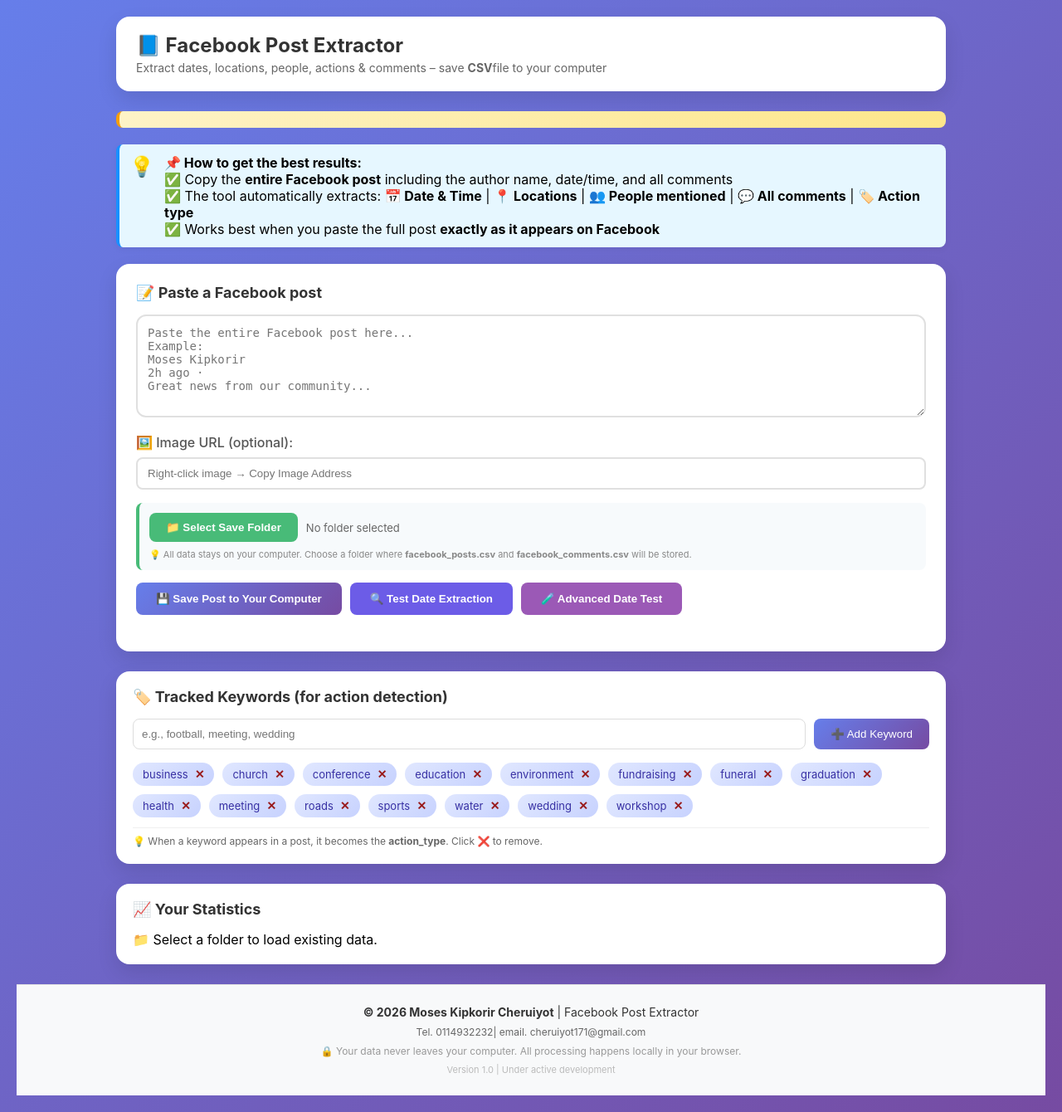
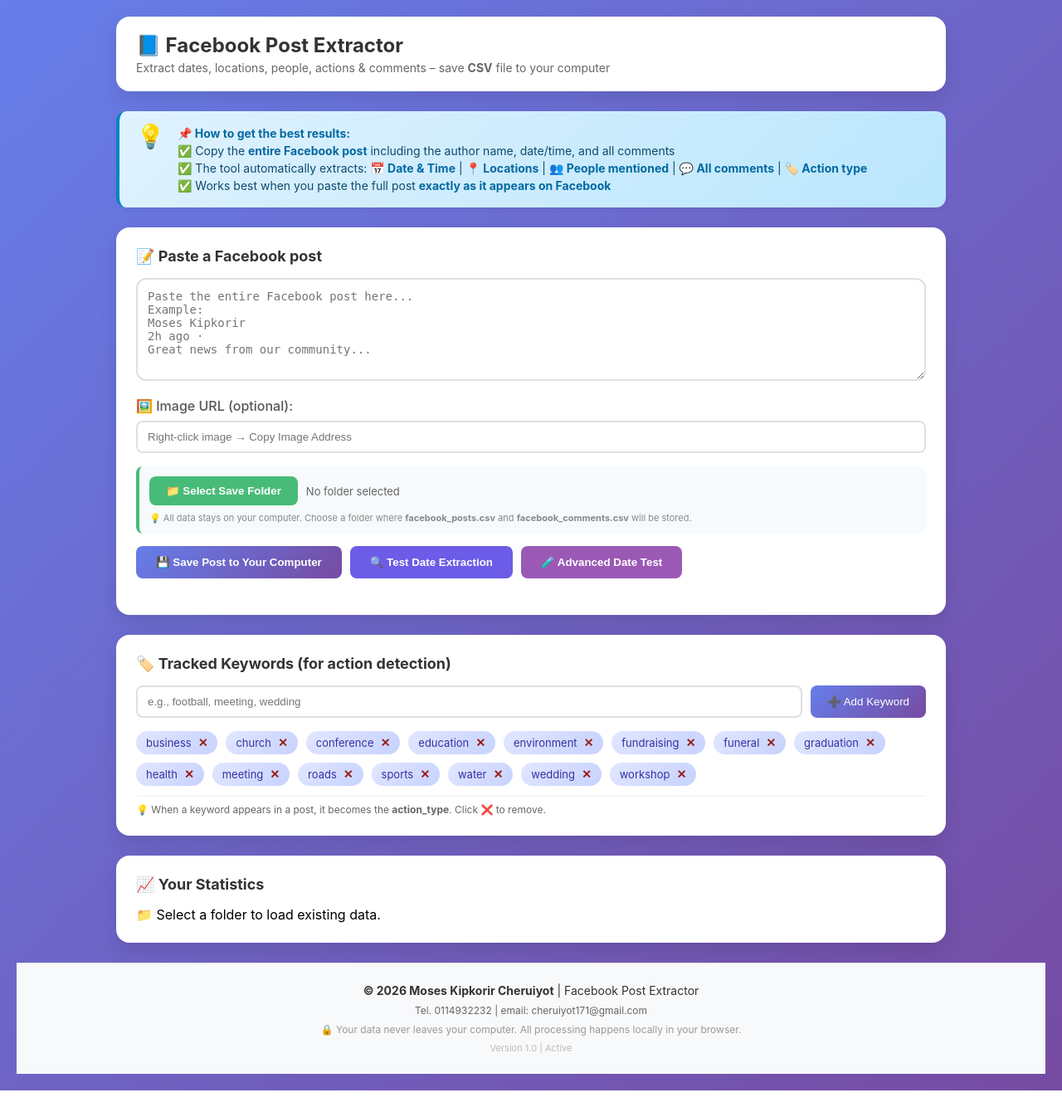
Before and after one commit to tarimbowestkenya-maker/Facebook-dataCollector, a Flask app: page / in a window 1280 px wide. Shown: the whole page at 83% size. After the commit the page ends 1314 px from the top, so only its background shows below. Run offline with Flask 3, Linux system fonts and the light colour scheme; data comes from the database, SQL or seed files in the repository.

Commit message:
Add files via upload

```diff
--- a/templates/index.html
+++ b/templates/index.html
@@ -17,26 +17,19 @@
     <link rel="stylesheet" href="{{ url_for('static', filename='css/style.css') }}">
 </head>
 <body>
-    <!--body content -->
-<body>
     <div class="container">
         <!-- Header -->
         <div class="header-bar">
             <div>
                 <h1>📘 Facebook Post Extractor</h1>
-                <p class="subtitle">Extract dates, locations, people, actions & comments – save <strong>CSV</strong>file to your computer</p>
+                <p class="subtitle">Extract dates, locations, people, actions & comments – save <strong>CSV</strong> file to your computer</p>
             </div>
         </div>
 
-        <!-- Under Construction Banner -->
-        <div style="background: linear-gradient(135deg, #fef3c7 0%, #fde68a 100%); border-left: 4px solid #f59e0b; padding: 10px 16px; margin-bottom: 20px; border-radius: 8px; display: flex; align-items: center; gap: 12px;">
-
-        </div>
-
         <!-- Helpful Info Banner -->
-        <div class="info-banner" style="background: #e6f7ff; border-left: 4px solid #1890ff; padding: 12px; margin-bottom: 20px; border-radius: 8px; display: flex; gap: 12px;">
-            <div style="font-size: 24px;">💡</div>
-            <div>
+        <div class="info-banner">
+            <div class="info-banner-icon">💡</div>
+            <div class="info-banner-content">
                 <strong>📌 How to get the best results:</strong><br>
                 ✅ Copy the <strong>entire Facebook post</strong> including the author name, date/time, and all comments<br>
                 ✅ The tool automatically extracts: <strong>📅 Date & Time</strong> | <strong>📍 Locations</strong> | <strong>👥 People mentioned</strong> | <strong>💬 All comments</strong> | <strong>🏷️ Action type</strong><br>
@@ -65,29 +58,29 @@
             </div>
 
             <div class="button-group" style="display: flex; gap: 10px; flex-wrap: wrap; margin-top: 10px;">
-                <button id="saveBtn" class="btn-primary" style="background: linear-gradient(135deg, #667eea 0%, #764ba2 100%); color: white; border: none; padding: 12px 24px; border-radius: 8px; cursor: pointer;">💾 Save Post to Your Computer</button>
-                <button id="debugBtn" class="btn-secondary" style="background: #6c5ce7; color: white; border: none; padding: 12px 24px; border-radius: 8px; cursor: pointer;">🔍 Test Date Extraction</button>
-                <button id="testDateBtn" class="btn-secondary" style="background: #9b59b6; color: white; border: none; padding: 12px 24px; border-radius: 8px; cursor: pointer;">🧪 Advanced Date Test</button>
+                <button id="saveBtn" class="btn-primary">💾 Save Post to Your Computer</button>
+                <button id="debugBtn" class="btn-secondary" style="background: #6c5ce7;">🔍 Test Date Extraction</button>
+                <button id="testDateBtn" class="btn-secondary" style="background: #9b59b6;">🧪 Advanced Date Test</button>
             </div>
             <div id="result"></div>
         </div>
 
         <!-- Keyword Manager Section -->
-        <div class="keyword-manager" style="background: white; border-radius: 16px; padding: 20px; margin-bottom: 24px; box-shadow: 0 10px 25px rgba(0,0,0,0.1);">
-            <h3 style="margin-bottom: 16px;">🏷️ Tracked Keywords (for action detection)</h3>
-            <div class="keyword-input-group" style="display: flex; gap: 10px; margin-bottom: 16px;">
-                <input type="text" id="newKeyword" placeholder="e.g., football, meeting, wedding" class="keyword-input" style="flex: 1; padding: 10px; border: 1px solid #ddd; border-radius: 8px;">
-                <button id="addKeywordBtn" class="btn-small" style="background: linear-gradient(135deg, #667eea 0%, #764ba2 100%); color: white; border: none; padding: 10px 20px; border-radius: 8px; cursor: pointer;">➕ Add Keyword</button>
+        <div class="keyword-manager">
+            <h3>🏷️ Tracked Keywords (for action detection)</h3>
+            <div class="keyword-input-group">
+                <input type="text" id="newKeyword" placeholder="e.g., football, meeting, wedding" class="keyword-input">
+                <button id="addKeywordBtn" class="btn-small">➕ Add Keyword</button>
             </div>
-            <div id="keywordTags" class="keyword-tags" style="display: flex; flex-wrap: wrap; gap: 10px; margin-bottom: 12px; min-height: 50px;">
+            <div id="keywordTags" class="keyword-tags">
                 <p style="color: #999; font-size: 13px;">Loading keywords...</p>
             </div>
-            <p class="keyword-hint" style="font-size: 12px; color: #666; margin-top: 8px;">💡 When a keyword appears in a post, it becomes the <strong>action_type</strong>. Click ❌ to remove.</p>
+            <p class="keyword-hint">💡 When a keyword appears in a post, it becomes the <strong>action_type</strong>. Click ❌ to remove.</p>
         </div>
 
         <!-- Statistics Section -->
-        <div class="stats-section" style="background: white; border-radius: 16px; padding: 20px; margin-bottom: 24px; box-shadow: 0 10px 25px rgba(0,0,0,0.1);">
-            <h3 style="margin-bottom: 16px;">📈 Your Statistics</h3>
+        <div class="stats-section">
+            <h3>📈 Your Statistics</h3>
             <div id="stats">📁 Select a folder to load existing data.</div>
         </div>
 
@@ -100,16 +93,13 @@
                 <strong>© 2026 Moses Kipkorir Cheruiyot</strong> | Facebook Post Extractor
             </p>
             <p style="margin: 0 0 8px 0; font-size: 12px; color: #666;">
-                Tel. 0114932232| email. cheruiyot171@gmail.com
-            </p>
-            <p style="margin: 0 0 8px 0; font-size: 12px; color: #666;">
-
+                Tel. 0114932232 | email: cheruiyot171@gmail.com
             </p>
             <p style="margin: 0; font-size: 12px; color: #999;">
                 🔒 Your data never leaves your computer. All processing happens locally in your browser.
             </p>
             <p style="margin: 8px 0 0 0; font-size: 11px; color: #bbb;">
-                Version 1.0 | Under active development
+                Version 1.0 | Active
             </p>
         </div>
     </footer>
@@ -129,7 +119,6 @@
                 statusSpan.innerHTML = `✅ Folder: ${folderHandle.name}`;
                 statusSpan.style.color = '#22543d';
                 await loadExistingData();
-                // Also reload keywords from folder if exists
                 if (typeof loadKeywords === 'function') loadKeywords();
             } catch (error) {
                 console.error(error);
@@ -265,11 +254,11 @@
                 await saveCSVToFile('facebook_comments.csv', existingComments);
                 const warn = (!extracted.post_date || extracted.post_date === '❌ Not detected') ? '<div style="background:#fff3cd; padding:10px; margin-top:10px; border-left:4px solid #ffc107;">⚠️ No date detected. Facebook usually shows "14h", "Yesterday", or "April 28 at 5:40 AM".</div>' : '';
                 resultDiv.innerHTML = `
-                    <div class="success" style="background: #c6f6d5; color: #22543d; padding: 12px; border-radius: 8px; margin-bottom: 12px;">✅ Post saved!</div>
-                    <div class="extracted" style="background: #f7fafc; padding: 16px; border-radius: 12px;">
+                    <div class="success">✅ Post saved!</div>
+                    <div class="extracted">
                         📅 Date: <strong>${extracted.post_date || '—'}</strong><br>
                         📍 Location: ${extracted.locations || '—'}<br>
-                        🏷️ Action: <span style="background: #667eea; color: white; padding: 2px 8px; border-radius: 12px; font-size: 12px;">${extracted.action_type}</span><br>
+                        🏷️ Action: <span class="action-badge">${extracted.action_type}</span><br>
                         👥 People: ${extracted.people_mentioned || '—'}<br>
                         💬 Key quote: "${extracted.key_quote || ''}"<br>
                         💬 Comments found: ${(extracted.comments || []).length}<br>
@@ -281,7 +270,7 @@
                 document.getElementById('imageUrl').value = '';
                 displayStatsFromPosts(existingPosts);
             } catch(e) {
-                resultDiv.innerHTML = `<div class="error" style="background: #fed7d7; color: #742a2a; padding: 12px; border-radius: 8px;">❌ ${e.message}</div>`;
+                resultDiv.innerHTML = `<div class="error">❌ ${e.message}</div>`;
             }
         }
 
@@ -298,24 +287,24 @@
                 else withoutDate++;
             });
             statsDiv.innerHTML = `
-                <div style="display: grid; grid-template-columns: repeat(auto-fit, minmax(120px, 1fr)); gap: 16px; margin-bottom: 20px;">
-                    <div style="background: linear-gradient(135deg, #f8f9fa 0%, #e9ecef 100%); padding: 16px; border-radius: 12px; text-align: center;">
-                        <div style="font-size: 28px; font-weight: bold; color: #667eea;">${posts.length}</div>
-                        <div style="font-size: 12px; color: #666;">Total Posts</div>
+                <div class="stats-grid">
+                    <div class="stat-card">
+                        <div class="stat-number">${posts.length}</div>
+                        <div class="stat-label">Total Posts</div>
                     </div>
-                    <div style="background: linear-gradient(135deg, #f8f9fa 0%, #e9ecef 100%); padding: 16px; border-radius: 12px; text-align: center;">
-                        <div style="font-size: 28px; font-weight: bold; color: #48bb78;">${withDate}</div>
-                        <div style="font-size: 12px; color: #666;">With Dates</div>
+                    <div class="stat-card">
+                        <div class="stat-number">${withDate}</div>
+                        <div class="stat-label">With Dates</div>
                     </div>
-                    <div style="background: linear-gradient(135deg, #f8f9fa 0%, #e9ecef 100%); padding: 16px; border-radius: 12px; text-align: center;">
-                        <div style="font-size: 28px; font-weight: bold; color: #ed8936;">${withoutDate}</div>
-                        <div style="font-size: 12px; color: #666;">Missing Dates</div>
+                    <div class="stat-card">
+                        <div class="stat-number">${withoutDate}</div>
+                        <div class="stat-label">Missing Dates</div>
                     </div>
                 </div>
-                <div style="margin-top: 16px; padding-top: 16px; border-top: 1px solid #e0e0e0;">
+                <div class="action-breakdown">
                     <strong>📍 Actions detected:</strong>
-                    <div style="display: flex; flex-wrap: wrap; gap: 8px; margin-top: 10px;">
-                        ${Object.entries(actionCounts).map(([a,c]) => `<span style="background: #e0e7ff; color: #3730a3; padding: 4px 12px; border-radius: 20px; font-size: 12px;">${a.replace(/_/g,' ')}: ${c}</span>`).join('')}
+                    <div class="action-tags">
+                        ${Object.entries(actionCounts).map(([a,c]) => `<span class="action-tag">${a.replace(/_/g,' ')}: ${c}</span>`).join('')}
                     </div>
                 </div>
             `;
@@ -330,7 +319,7 @@
             const res = await fetch('/debug_date', { method:'POST', headers:{'Content-Type':'application/json'}, body: JSON.stringify({post_text:postText}) });
             const data = await res.json();
             resultDiv.innerHTML = `
-                <div class="extracted" style="background: #f7fafc; padding: 16px; border-radius: 12px;">
+                <div class="extracted">
                     <strong>🔍 Date extraction debug</strong><br>
                     📅 Extracted: <strong>${data.extracted_date || 'NOT FOUND'}</strong><br>
                     📝 First lines:<br><code style="font-size:11px; display: block; background: #f0f0f0; padding: 8px; margin-top: 5px;">${(data.raw_text_preview || '').replace(/</g, '&lt;')}</code><br>
@@ -349,7 +338,7 @@
             const data = await res.json();
             const ok = data.success ? '✅ Date found' : '❌ No date detected';
             resultDiv.innerHTML = `
-                <div class="extracted" style="background: #f7fafc; padding: 16px; border-radius: 12px;">
+                <div class="extracted">
                     <strong>🧪 Advanced date test</strong><br>
                     ${ok}<br>
                     📅 Line‑based: ${data.line_based_extraction || '—'}<br>
```
